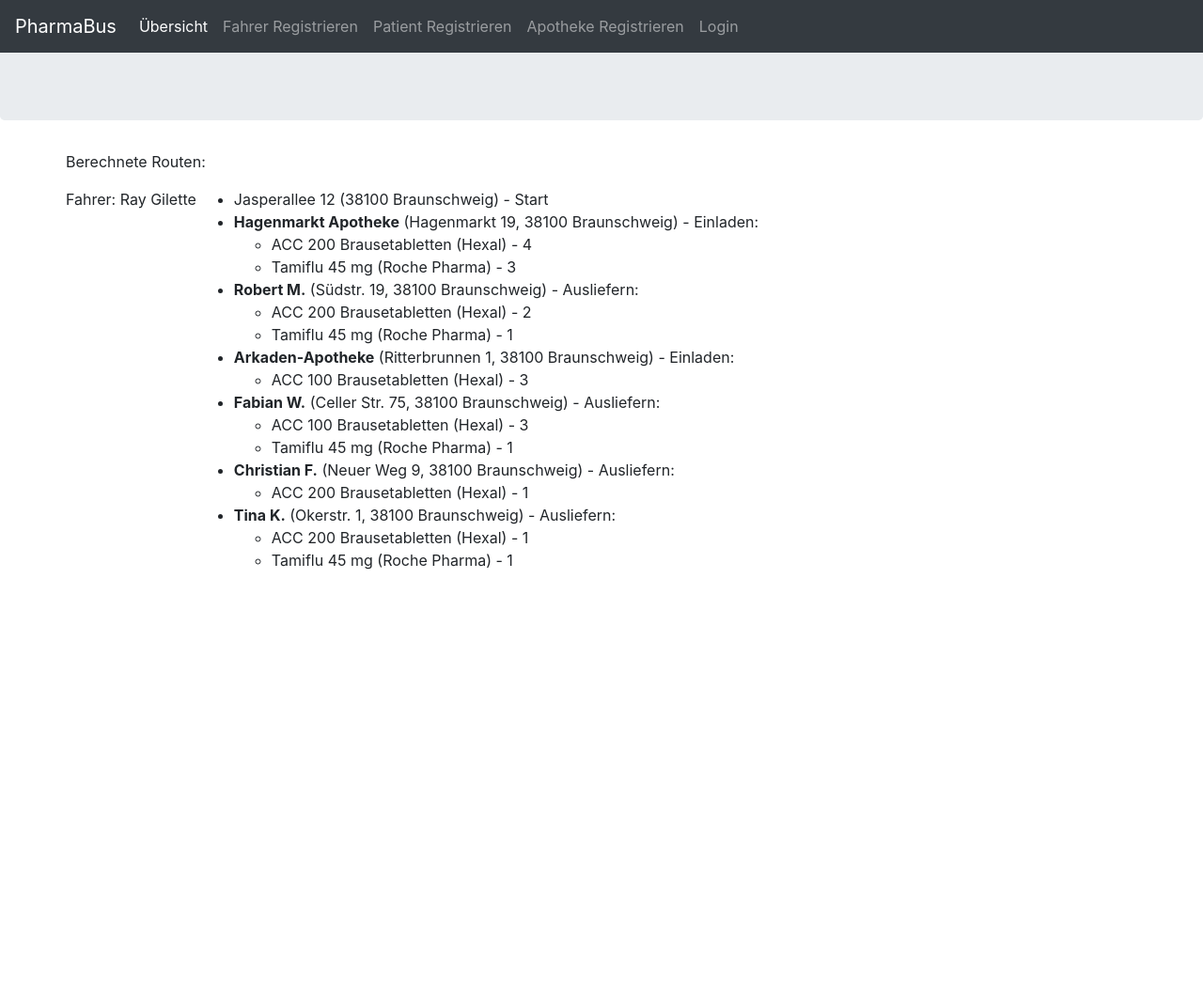
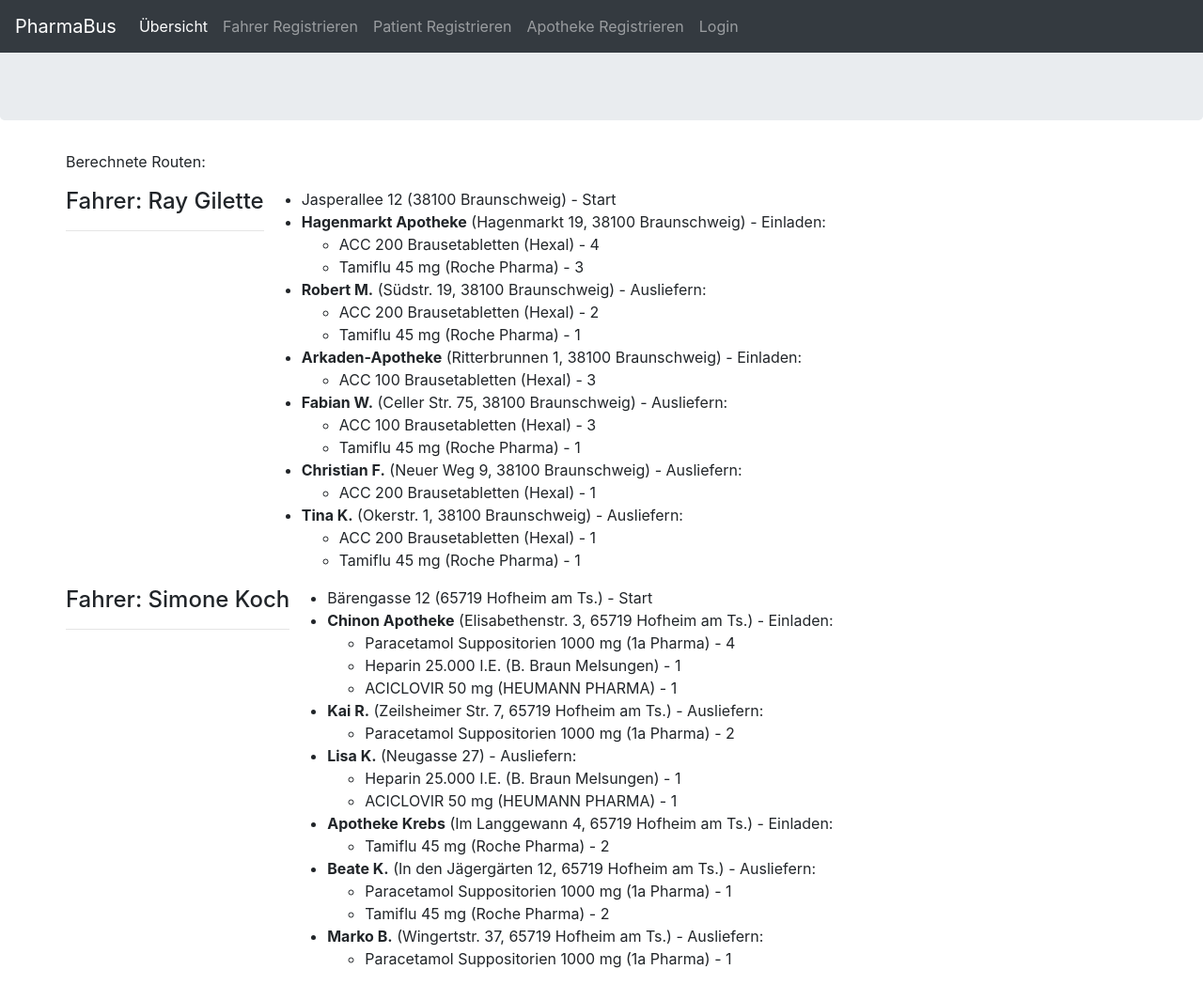
Before and after one commit to kallle/pharmabus, a Python web app: template templates/routes.html in a window 1280 px wide. Shown: the whole page at 94% size. Before the commit the page ends 606 px from the top, so only its background shows below. Run offline with Jinja, Linux system fonts and the light colour scheme; the template is opened without the code that fills it, so the values that code supplies are empty; some libraries are stand-ins or nearby versions.

Commit message:
2. fahrer

```diff
--- a/templates/routes.html
+++ b/templates/routes.html
@@ -8,9 +8,10 @@
     </p>
 </div>
 <div class="row">
-    <p>
+    <h4>
         Fahrer: Ray Gilette
-    </p>
+        <hr>
+    </h4>
     <br/>
     <ul>
         <li>Jasperallee 12 (38100 Braunschweig) - Start</li>
@@ -50,4 +51,49 @@
         </li>
     </ul>
 </div>
+<div class="row">
+    <h4>
+        Fahrer: Simone Koch
+        <br/>
+        <hr>
+    </h4>
+    <br/>
+    <ul>
+        <li>Bärengasse 12 (65719 Hofheim am Ts.) - Start</li>
+        <li><b>Chinon Apotheke</b> (Elisabethenstr. 3, 65719 Hofheim am Ts.) - Einladen:
+            <ul>
+                <li>Paracetamol Suppositorien 1000 mg (1a Pharma) - 4</li>
+                <li>Heparin 25.000 I.E. (B. Braun Melsungen) - 1</li>
+                <li>ACICLOVIR 50 mg (HEUMANN PHARMA) - 1</li>
+            </ul>
+        </li>
+        <li><b>Kai R.</b> (Zeilsheimer Str. 7, 65719 Hofheim am Ts.) - Ausliefern:
+            <ul>
+                <li>Paracetamol Suppositorien 1000 mg (1a Pharma) - 2</li>
+            </ul>
+        </li>
+        <li><b>Lisa K.</b> (Neugasse 27) - Ausliefern:
+            <ul>
+                <li>Heparin 25.000 I.E. (B. Braun Melsungen) - 1</li>
+                <li>ACICLOVIR 50 mg (HEUMANN PHARMA) - 1</li>
+            </ul>
+        </li>
+        <li><b>Apotheke Krebs</b> (Im Langgewann 4, 65719 Hofheim am Ts.) - Einladen:
+            <ul>
+                <li>Tamiflu 45 mg (Roche Pharma) - 2</li>
+            </ul>
+        </li>
+        <li><b>Beate K.</b> (In den Jägergärten 12, 65719 Hofheim am Ts.) - Ausliefern:
+            <ul>
+                <li>Paracetamol Suppositorien 1000 mg (1a Pharma) - 1</li>
+                <li>Tamiflu 45 mg (Roche Pharma) - 2</li>
+            </ul>
+        </li>
+        <li><b>Marko B.</b> (Wingertstr. 37, 65719 Hofheim am Ts.) - Ausliefern:
+            <ul>
+                <li>Paracetamol Suppositorien 1000 mg (1a Pharma) - 1</li>
+            </ul>
+        </li>
+    </ul>
+</div>
 {% endblock %}
```
